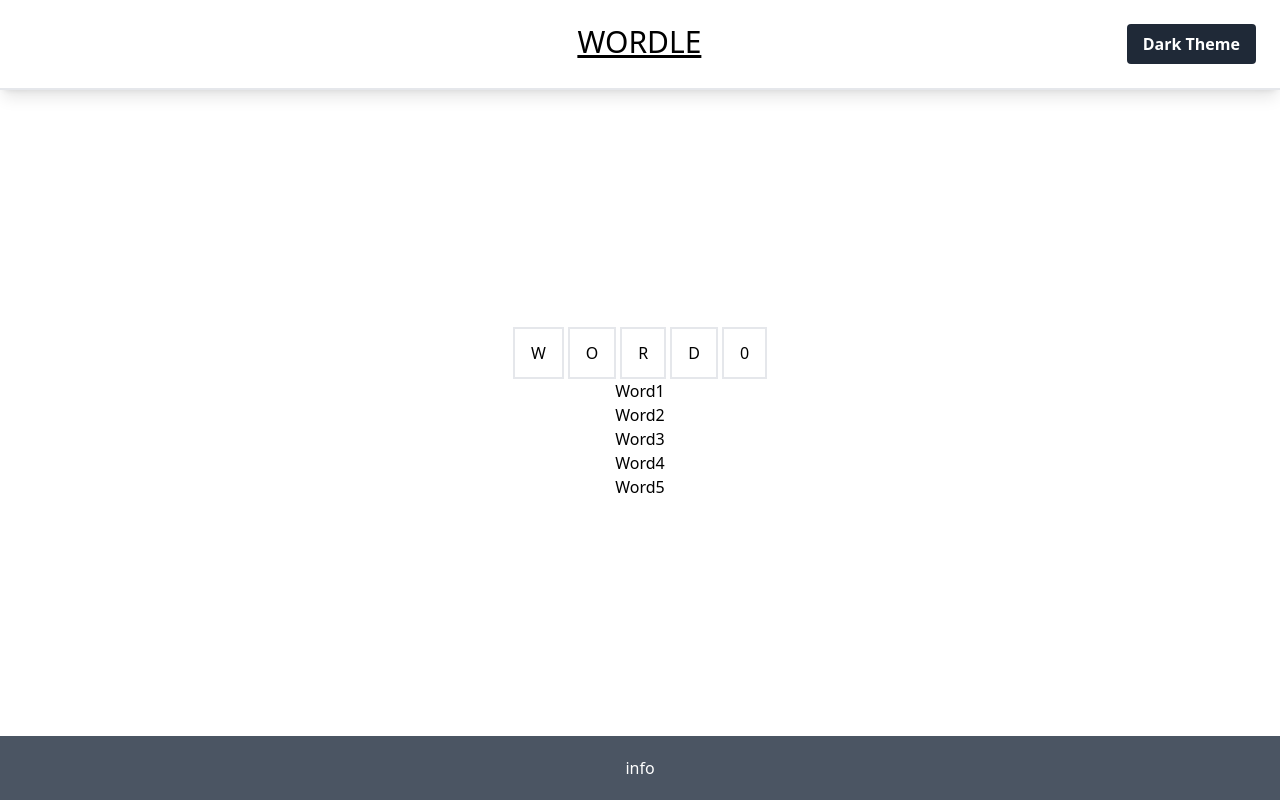
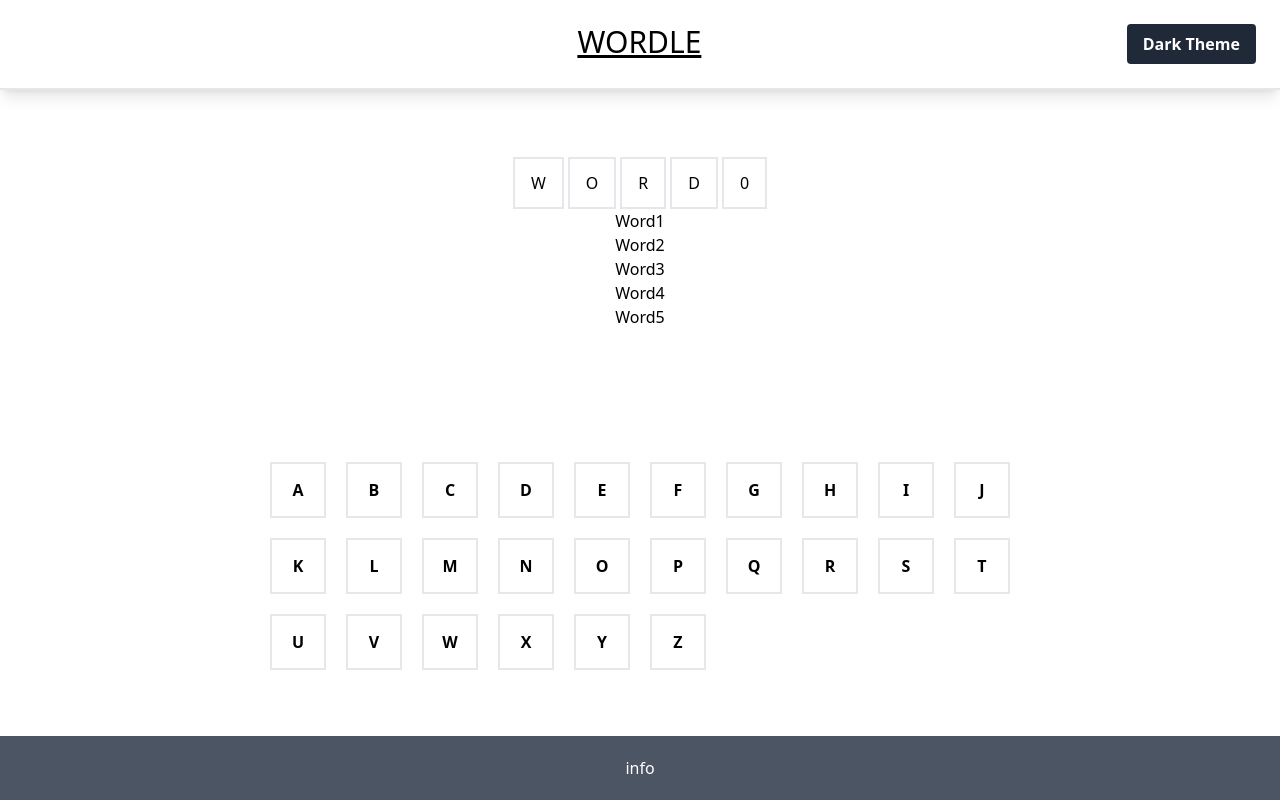
Before and after one commit to priegelsdev/wordle, a React (Vite) app: page / in a window 1280 px wide. Built offline with nearby package versions, Linux system fonts and the light colour scheme.

Commit message:
add keyboard component and create custom keyboard grid in config

```diff
--- a/src/App.tsx
+++ b/src/App.tsx
@@ -1,3 +1,5 @@
+import Keyboard from './Components/Keyboard';
+
 export default function App() {
   return (
     <main className="w-screen h-screen flex flex-col justify-between">
@@ -34,6 +36,10 @@ export default function App() {
         <div>Word5</div>
       </div>
 
+      <div className="m-auto">
+        <Keyboard />
+      </div>
+
       <footer className="p-5 text-center bg-gray-600 text-white">info</footer>
     </main>
   );
--- /dev/null
+++ b/src/Components/Keyboard.tsx
@@ -0,0 +1,42 @@
+const KEYS = [
+  'a',
+  'b',
+  'c',
+  'd',
+  'e',
+  'f',
+  'g',
+  'h',
+  'i',
+  'j',
+  'k',
+  'l',
+  'm',
+  'n',
+  'o',
+  'p',
+  'q',
+  'r',
+  's',
+  't',
+  'u',
+  'v',
+  'w',
+  'x',
+  'y',
+  'z',
+];
+
+const keyElements = KEYS.map((key) => (
+  <button className="aspect-square w-14 border-solid border-2 uppercase font-bold">
+    {key}
+  </button>
+));
+
+export default function Keyboard() {
+  return (
+    <div className="w-screen grid grid-rows-3 grid-cols-Keyboard gap-5 justify-center justify-items-center">
+      {keyElements}
+    </div>
+  );
+}
--- a/tailwind.config.cjs
+++ b/tailwind.config.cjs
@@ -1,11 +1,13 @@
 /** @type {import('tailwindcss').Config} */
 module.exports = {
-  content: [
-    "./index.html",
-    "./src/**/*.{js,ts,jsx,tsx}",
-  ],
+  content: ['./index.html', './src/**/*.{js,ts,jsx,tsx}'],
   theme: {
-    extend: {},
+    extend: {
+      gridTemplateColumns: {
+        // Keyboard grid
+        Keyboard: 'repeat(10, minmax(0, 56px))',
+      },
+    },
   },
   plugins: [],
-}
+};
```
